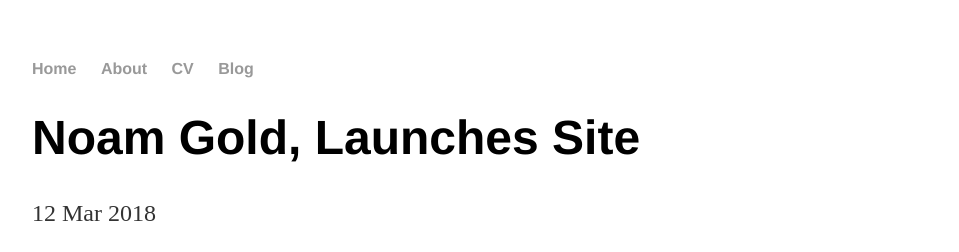
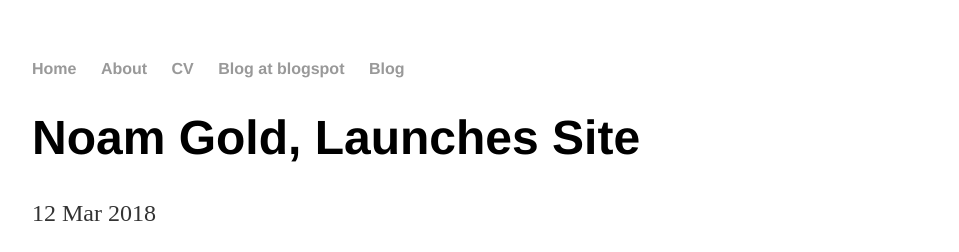
Before and after one commit to goldnoam/goldnoam.github.io, a Jekyll site: the page built from _posts/2018-03-12-Noam-Gold-Site-launched.md, in a window 1280 px wide. Shown: the top 252 px of the page, without its empty margins (160-1119 px from the left). Built offline with Jekyll 4.4.1, drawn with Linux system fonts in a browser that asks for light colours.

Commit message:
Update default.html

```diff
--- a/_layouts/default.html
+++ b/_layouts/default.html
@@ -12,7 +12,8 @@
         		<li><a href="/">Home</a></li>
 	        	<li><a href="/about">About</a></li>
         		<li><a href="/cv">CV</a></li>
-        		<li><a href="https://noamgold.blogspot.com">Blog</a></li>
+        		<li><a href="https://noamgold.blogspot.com">Blog at blogspot</a></li>
+			<li><a href="/blog">Blog</a></li>
     		</ul>
 		</nav>
 		<div class="container">
```
